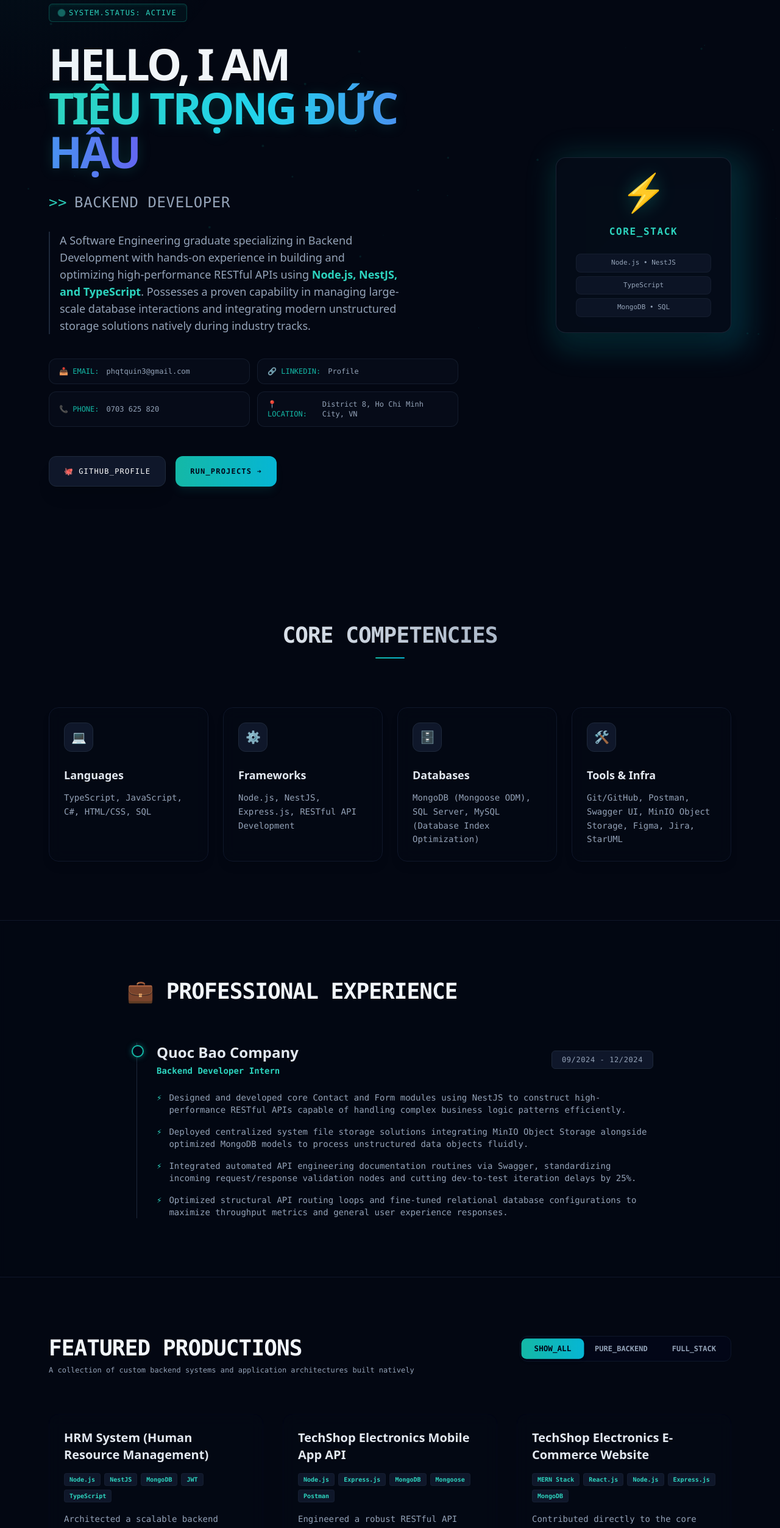
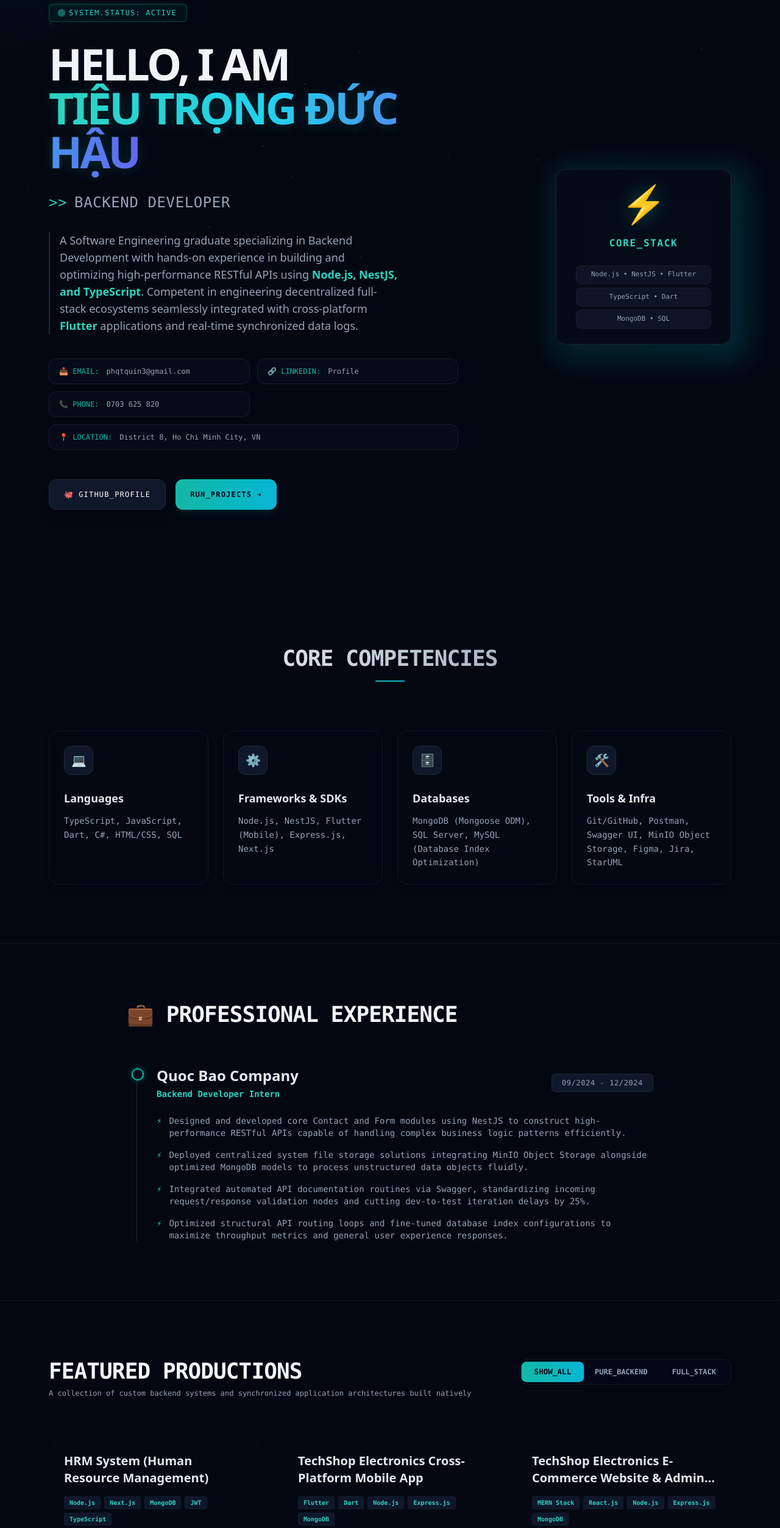
Before and after one commit to DuckHau/duc-hau-portfolio, a React (Create React App) app: page / in a window 1280 px wide. Shown: the part 234-2740 px from the top of the page at 61% size. Built offline with nearby package versions, Linux system fonts and the light colour scheme.

Commit message:
Refactor links and project details in App.js
Updated various links and project descriptions in App.js. Changed project titles and technologies to reflect current implementations.

```diff
--- a/src/App.js
+++ b/src/App.js
@@ -5,14 +5,15 @@ function App() {
   const [mousePosition, setMousePosition] = useState({ x: 0, y: 0 });
   const canvasRef = useRef(null);
 
-  // 📝 CONFIGURATION AREA: THAY LINK THẬT CỦA BẠN VÀO ĐÂY
+  // 📝 CONFIGURATION AREA: UPDATE YOUR LINKS HERE
   const myEmail = "phqtquin3@gmail.com";
-  const myLinkedInUrl = "www.linkedin.com/in/duckhau";
+  const myLinkedInUrl = "https://www.linkedin.com/in/duckhau";
   const githubProfileUrl = "https://github.com/DuckHau";
   const hrmProjectUrl = "https://github.com/DuckHau/hrm-system";
-  const mobileApiProjectUrl = "https://github.com/DuckHau/AppTechShop";
+  const mobileAppProjectUrl = "https://github.com/DuckHau/AppTechShop";
   const webProjectUrl = "https://github.com/DuckHau/TechShop";
 
+  // 1. SMOOTH SCROLL EFFECT (LENIS VIA CDN)
   useEffect(() => {
     const script = document.createElement('script');
     script.src = 'https://unpkg.com/@studio-freight/lenis@1.0.34/dist/lenis.min.js';
@@ -45,7 +46,7 @@ function App() {
     };
   }, []);
 
-
+  // 2. BACKGROUND NETWORKING EFFECT (DIGITAL CANVAS BACKGROUND)
   useEffect(() => {
     const canvas = canvasRef.current;
     if (!canvas) return;
@@ -111,7 +112,7 @@ function App() {
     };
   }, []);
 
-
+  // 3. SPOTLIGHT TRACKING EFFECT
   useEffect(() => {
     const handleMouseMove = (e) => {
       setMousePosition({ x: e.clientX, y: e.clientY });
@@ -123,22 +124,22 @@ function App() {
   const projects = [
     {
       title: "HRM System (Human Resource Management)",
-      tech: ["Node.js", "NestJS", "MongoDB", "JWT", "TypeScript"],
-      desc: "Architected a scalable backend infrastructure for an enterprise-level HRM system featuring comprehensive personnel management. Integrated secure authentication and session management using JWT and custom Guard middlewares to lock down sensitive system endpoints. Enforced strict data validation using TypeScript data transfer layers.",
+      tech: ["Node.js", "Next.js", "MongoDB", "JWT", "TypeScript"],
+      desc: "Architected a scalable backend infrastructure for a comprehensive HRM system. Engineered secure user authentication and session handling utilizing JWT and custom Guard middlewares to protect sensitive system endpoints. Structured strict data validation layers using TypeScript classes and validation pipes to guarantee data integrity.",
       github: hrmProjectUrl,
       type: "backend"
     },
     {
-      title: "TechShop Electronics Mobile App API",
-      tech: ["Node.js", "Express.js", "MongoDB", "Mongoose", "Postman"],
-      desc: "Engineered a robust RESTful API framework tailored for e-commerce mobile configurations. Designed highly optimized data schemas via Mongoose ODM to fluidly process expansive product catalogs. Conducted complete end-to-end automated functional testing using Postman to secure zero-error production deployment.",
-      github: mobileApiProjectUrl,
-      type: "backend"
+      title: "TechShop Electronics Cross-Platform Mobile App",
+      tech: ["Flutter", "Dart", "Node.js", "Express.js", "MongoDB"],
+      desc: "Built a native-feel cross-platform mobile commerce application using Flutter and Dart. Engineered complete integration with a centralized MongoDB data source via a high-performance RESTful API backend, facilitating streamlined browsing, cart logic, and checkout flows synchronized in real-time with the web administrative core.",
+      github: mobileAppProjectUrl,
+      type: "fullstack"
     },
     {
-      title: "TechShop Electronics E-Commerce Website",
+      title: "TechShop Electronics E-Commerce Website & Admin Panel",
       tech: ["MERN Stack", "React.js", "Node.js", "Express.js", "MongoDB"],
-      desc: "Contributed directly to the core full-stack system layout and developed modular backend microservices to govern dynamic multi-parameter filtering, robust customer profile verification pipelines, and secure transactional checkout workflows. Cleared performance thresholds via systematic query turning.",
+      desc: "Contributed to the full-stack system layout and developed an intensive administrative platform for unified store management. Engineered robust backend APIs to handle automated query indexing for multi-parameter product filters and centralized fulfillment logs to process and manage orders dispatched concurrently from both web and mobile channels.",
       github: webProjectUrl,
       type: "fullstack"
     }
@@ -149,7 +150,7 @@ function App() {
   return (
     <div className="bg-[#030712] text-slate-100 min-h-screen font-sans antialiased relative overflow-x-hidden selection:bg-teal-500 selection:text-slate-900">
 
-
+      {/* CANVAS BACKDROP BACKGROUND */}
       <canvas ref={canvasRef} className="fixed inset-0 pointer-events-none z-0 opacity-40" />
 
       {/* GLOW SPOTLIGHT EFFECT */}
@@ -160,7 +161,7 @@ function App() {
         }}
       />
 
-
+      {/* HEADER NAVIGATION */}
       <header className="sticky top-0 z-50 backdrop-blur-xl bg-[#030712]/70 border-b border-slate-900 flex items-center justify-between px-6 h-20 transition-all">
         <div className="text-xl font-mono font-black tracking-widest bg-gradient-to-r from-teal-400 via-cyan-400 to-emerald-400 bg-clip-text text-transparent hover:scale-105 transition-transform duration-300 cursor-pointer">
           &lt;DUC HAU /&gt;
@@ -179,7 +180,7 @@ function App() {
         </nav>
       </header>
 
-
+      {/* HERO SECTION */}
       <section id="about" className="relative z-10 max-w-6xl mx-auto px-4 pt-24 pb-20 md:pt-40 md:pb-32 flex flex-col md:flex-row items-center justify-between gap-16">
         <div className="max-w-2xl space-y-8">
 
@@ -200,24 +201,26 @@ function App() {
           </p>
 
           <p className="text-slate-400 leading-relaxed max-w-xl text-base md:text-lg border-l-2 border-slate-800 pl-4">
-            A Software Engineering graduate specializing in Backend Development with hands-on experience in building and optimizing high-performance RESTful APIs using <span className="text-teal-400 font-bold">Node.js, NestJS, and TypeScript</span>. Possesses a proven capability in managing large-scale database interactions and integrating modern unstructured storage solutions natively during industry tracks.
+            A Software Engineering graduate specializing in Backend Development with hands-on experience in building and optimizing high-performance RESTful APIs using <span className="text-teal-400 font-bold">Node.js, NestJS, and TypeScript</span>. Competent in engineering decentralized full-stack ecosystems seamlessly integrated with cross-platform <span className="text-teal-400 font-bold">Flutter</span> applications and real-time synchronized data logs.
           </p>
 
+          {/* CONTACT DETAILS MATRIX */}
           <div className="grid grid-cols-1 sm:grid-cols-2 gap-3 text-xs font-mono text-slate-400 pt-2">
-            <a href={`mailto:${myEmail}`} className="flex items-center gap-3 bg-slate-900/30 px-4 py-3 rounded-xl border border-slate-800/60 hover:border-teal-500/30 hover:bg-slate-900/60 transition-all duration-300">
+            <a href={`mailto:${myEmail}`} className="cursor-pointer block z-40 flex items-center gap-3 bg-slate-900/30 px-4 py-3 rounded-xl border border-slate-800/60 hover:border-teal-500/30 hover:bg-slate-900/60 transition-all duration-300">
               <span className="text-teal-500">📥 EMAIL:</span> {myEmail}
             </a>
-            <a href={myLinkedInUrl} target="_blank" rel="noreferrer" className="flex items-center gap-3 bg-slate-900/30 px-4 py-3 rounded-xl border border-slate-800/60 hover:border-teal-500/30 hover:bg-slate-900/60 transition-all duration-300">
+            <a href={myLinkedInUrl} target="_blank" rel="noreferrer" className="cursor-pointer block z-40 flex items-center gap-3 bg-slate-900/30 px-4 py-3 rounded-xl border border-slate-800/60 hover:border-teal-500/30 hover:bg-slate-900/60 transition-all duration-300">
               <span className="text-teal-500">🔗 LINKEDIN:</span> Profile
             </a>
             <div className="flex items-center gap-3 bg-slate-900/30 px-4 py-3 rounded-xl border border-slate-800/60 hover:border-teal-500/30 hover:bg-slate-900/60 transition-all duration-300">
               <span className="text-teal-500">📞 PHONE:</span> 0703 625 820
             </div>
-            <div className="flex items-center gap-3 bg-slate-900/30 px-4 py-3 rounded-xl border border-slate-800/60 hover:border-teal-500/30 hover:bg-slate-900/60 transition-all duration-300">
+            <div className="flex items-center gap-3 bg-slate-900/30 px-4 py-3 rounded-xl border border-slate-800/60 hover:border-teal-500/30 hover:bg-slate-900/60 transition-all duration-300 sm:col-span-2">
               <span className="text-teal-500">📍 LOCATION:</span> District 8, Ho Chi Minh City, VN
             </div>
           </div>
 
+          {/* ACTION CTAs */}
           <div className="flex gap-4 pt-4">
             <a href={githubProfileUrl} target="_blank" rel="noreferrer" className="bg-slate-900 hover:bg-slate-800 text-white font-mono text-xs tracking-widest px-6 py-4 rounded-xl transition-all border border-slate-800 hover:border-slate-700 flex items-center gap-2 hover:scale-[1.02] active:scale-95 duration-300 shadow-xl">
               <span>🐙</span> GITHUB_PROFILE
@@ -228,22 +231,22 @@ function App() {
           </div>
         </div>
 
-
+        {/* CORE TECH STACK DISPLAY */}
         <div className="hidden md:block relative group">
           <div className="w-80 h-80 rounded-3xl bg-gradient-to-br from-teal-500 to-cyan-500 absolute -inset-1 blur-xl opacity-20 group-hover:opacity-40 transition-opacity duration-700"></div>
           <div className="w-72 h-72 rounded-2xl bg-[#050b18]/95 border border-slate-800/80 flex flex-col items-center justify-center p-8 text-center space-y-6 shadow-2xl relative z-10 group-hover:border-teal-500/30 group-hover:scale-[1.03] transition-all duration-500">
             <div className="text-6xl filter drop-shadow-[0_0_15px_rgba(20,184,166,0.4)] animate-pulse">⚡</div>
             <div className="font-mono text-teal-400 text-base font-black tracking-widest">CORE_STACK</div>
             <div className="text-[11px] text-slate-400 font-mono space-y-1.5 w-full">
-              <p className="bg-slate-900/80 py-1.5 rounded-lg border border-slate-800/50">Node.js • NestJS</p>
-              <p className="bg-slate-900/80 py-1.5 rounded-lg border border-slate-800/50">TypeScript</p>
+              <p className="bg-slate-900/80 py-1.5 rounded-lg border border-slate-800/50">Node.js • NestJS • Flutter</p>
+              <p className="bg-slate-900/80 py-1.5 rounded-lg border border-slate-800/50">TypeScript • Dart</p>
               <p className="bg-slate-900/80 py-1.5 rounded-lg border border-slate-800/50">MongoDB • SQL</p>
             </div>
           </div>
         </div>
       </section>
 
-
+      {/* CORE COMPETENCIES MATRIX */}
       <section id="skills" className="relative z-10 max-w-6xl mx-auto px-4 py-24">
         <div className="text-center max-w-2xl mx-auto mb-20">
           <h2 className="text-4xl font-black tracking-tight mb-4 bg-gradient-to-r from-slate-100 to-slate-400 bg-clip-text text-transparent uppercase font-mono">Core Competencies</h2>
@@ -252,8 +255,8 @@ function App() {
 
         <div className="grid md:grid-cols-2 lg:grid-cols-4 gap-6">
           {[
-            { icon: "💻", title: "Languages", desc: "TypeScript, JavaScript, C#, HTML/CSS, SQL" },
-            { icon: "⚙️", title: "Frameworks", desc: "Node.js, NestJS, Express.js, RESTful API Development" },
+            { icon: "💻", title: "Languages", desc: "TypeScript, JavaScript, Dart, C#, HTML/CSS, SQL" },
+            { icon: "⚙️", title: "Frameworks & SDKs", desc: "Node.js, NestJS, Flutter (Mobile), Express.js, Next.js" },
             { icon: "🗄️", title: "Databases", desc: "MongoDB (Mongoose ODM), SQL Server, MySQL (Database Index Optimization)" },
             { icon: "🛠️", title: "Tools & Infra", desc: "Git/GitHub, Postman, Swagger UI, MinIO Object Storage, Figma, Jira, StarUML" }
           ].map((skill, index) => (
@@ -268,6 +271,7 @@ function App() {
         </div>
       </section>
 
+      {/* TIMELINE EXPERIENCES CHRONOLOGY */}
       <section id="experience" className="relative z-10 bg-[#040914]/40 border-y border-slate-900 py-24 backdrop-blur-sm">
         <div className="max-w-4xl mx-auto px-4">
           <div className="mb-16">
@@ -292,8 +296,8 @@ function App() {
                 {[
                   "Designed and developed core Contact and Form modules using NestJS to construct high-performance RESTful APIs capable of handling complex business logic patterns efficiently.",
                   "Deployed centralized system file storage solutions integrating MinIO Object Storage alongside optimized MongoDB models to process unstructured data objects fluidly.",
-                  "Integrated automated API engineering documentation routines via Swagger, standardizing incoming request/response validation nodes and cutting dev-to-test iteration delays by 25%.",
-                  "Optimized structural API routing loops and fine-tuned relational database configurations to maximize throughput metrics and general user experience responses."
+                  "Integrated automated API documentation routines via Swagger, standardizing incoming request/response validation nodes and cutting dev-to-test iteration delays by 25%.",
+                  "Optimized structural API routing loops and fine-tuned database index configurations to maximize throughput metrics and general user experience responses."
                 ].map((item, idx) => (
                   <li key={idx} className="flex gap-3 items-start hover:text-slate-200 transition-colors duration-200">
                     <span className="text-teal-400 font-black">⚡</span>
@@ -306,28 +310,23 @@ function App() {
         </div>
       </section>
 
-
+      {/* KEY PROJECTS SECTIONS */}
       <section id="projects" className="relative z-10 max-w-6xl mx-auto px-4 py-24">
         <div className="flex flex-col md:flex-row md:items-end justify-between mb-16 gap-6">
           <div>
             <h2 className="text-4xl font-black tracking-tight mb-2 font-mono uppercase">Featured Productions</h2>
-            <p className="text-slate-400 font-mono text-xs">A collection of custom backend systems and application architectures built natively</p>
+            <p className="text-slate-400 font-mono text-xs">A collection of custom backend systems and synchronized application architectures built natively</p>
           </div>
 
           {/* NAV FILTER TOGGLE BUTTONS */}
           <div className="flex bg-slate-950 p-1 rounded-xl border border-slate-900 self-start">
-            {['all', 'backend', 'fullstack'].map((tab) => (
-              <button
-                key={tab}
-                onClick={() => setActiveTab(tab)}
-                className={`px-5 py-2 rounded-lg text-xs font-mono font-bold transition-all duration-300 ${activeTab === tab ? 'bg-gradient-to-r from-teal-500 to-cyan-500 text-slate-950 shadow-md scale-105' : 'text-slate-400 hover:text-slate-200'}`}
-              >
-                {tab === 'all' ? 'SHOW_ALL' : tab === 'backend' ? 'PURE_BACKEND' : 'FULL_STACK'}
-              </button>
-            ))}
+            <button onClick={() => setActiveTab('all')} className={`px-5 py-2 rounded-lg text-xs font-mono font-bold transition-all duration-300 ${activeTab === 'all' ? 'bg-gradient-to-r from-teal-500 to-cyan-500 text-slate-950 shadow-md scale-105' : 'text-slate-400 hover:text-slate-200'}`}>SHOW_ALL</button>
+            <button onClick={() => setActiveTab('backend')} className={`px-5 py-2 rounded-lg text-xs font-mono font-bold transition-all duration-300 ${activeTab === 'backend' ? 'bg-gradient-to-r from-teal-500 to-cyan-500 text-slate-950 shadow-md scale-105' : 'text-slate-400 hover:text-slate-200'}`}>PURE_BACKEND</button>
+            <button onClick={() => setActiveTab('fullstack')} className={`px-5 py-2 rounded-lg text-xs font-mono font-bold transition-all duration-300 ${activeTab === 'fullstack' ? 'bg-gradient-to-r from-teal-500 to-cyan-500 text-slate-950 shadow-md scale-105' : 'text-slate-400 hover:text-slate-200'}`}>FULL_STACK</button>
           </div>
         </div>
 
+        {/* PROJECTS ROW DISPLAY */}
         <div className="grid md:grid-cols-2 lg:grid-cols-3 gap-8">
           {filteredProjects.map((project) => (
             <div
@@ -356,6 +355,7 @@ function App() {
         </div>
       </section>
 
+      {/* EDUCATION & ACADEMIC ACHIEVEMENTS */}
       <section className="relative z-10 bg-[#040914]/40 border-t border-slate-900 py-20 backdrop-blur-sm">
         <div className="max-w-4xl mx-auto px-4 grid md:grid-cols-2 gap-12">
           <div>
@@ -389,6 +389,7 @@ function App() {
         </div>
       </section>
 
+      {/* LOGISTICS FOOTER */}
       <footer className="relative z-10 border-t border-slate-900 text-center py-8 text-xs text-slate-600 font-mono uppercase tracking-widest">
         &copy; 2026 Designed & Built by Tieu Trong Duc Hau. System status: Optimal.
       </footer>
```
